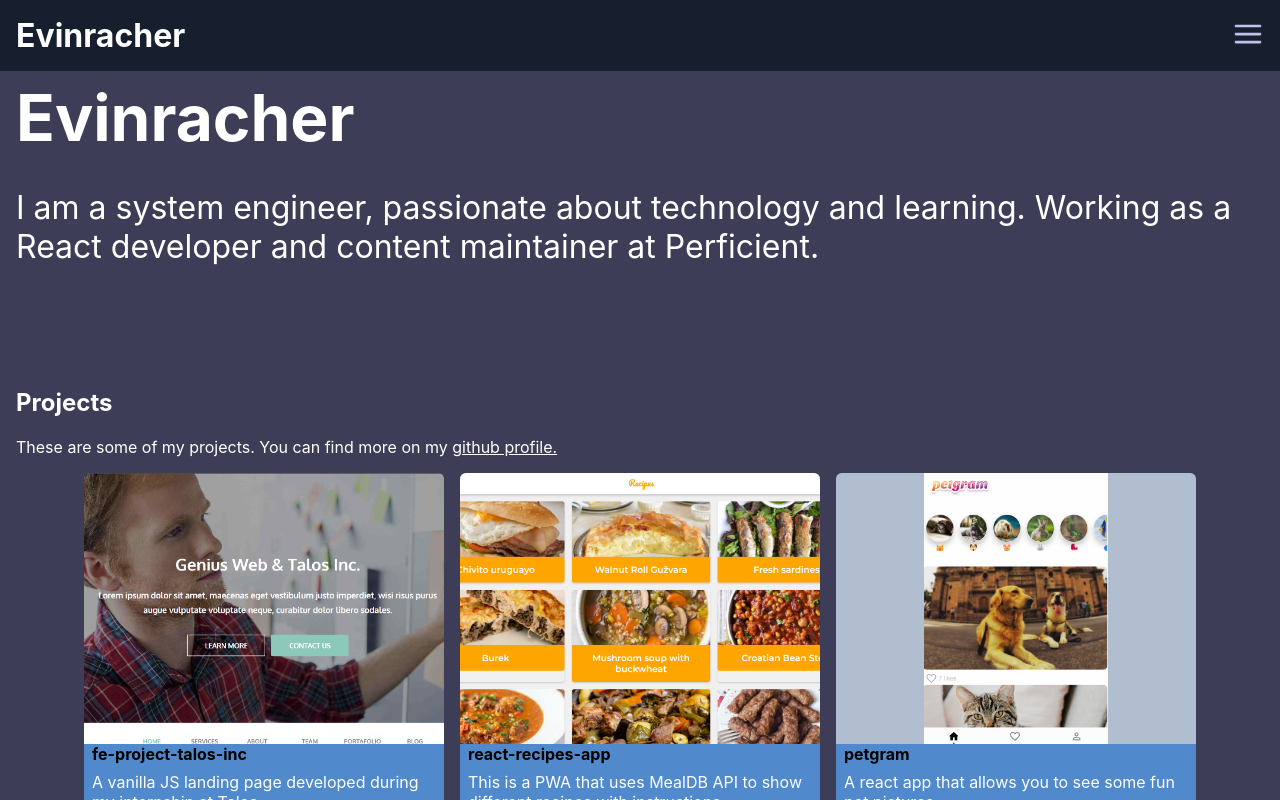
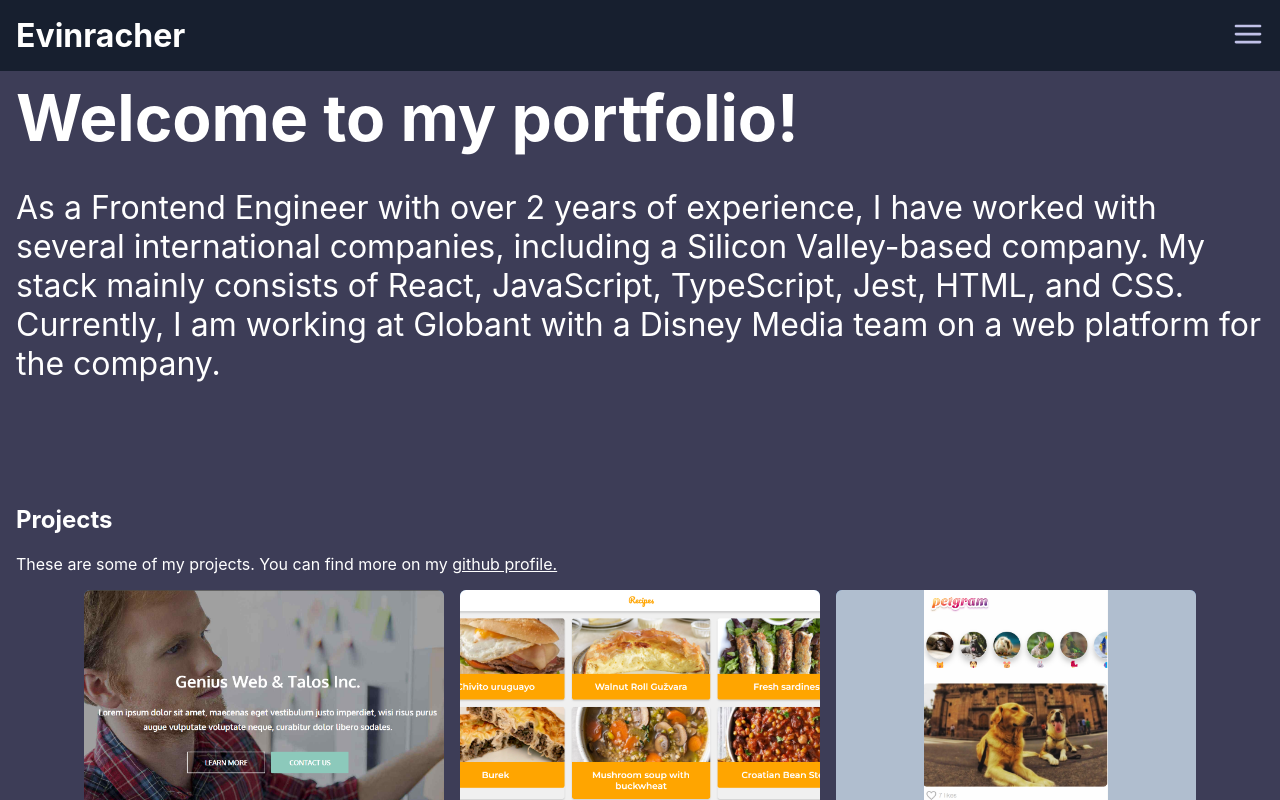
Before and after one commit to evinracher/evinracher.github.io, a React (Create React App) app: page / in a window 1280 px wide. Shown: the top 800 px of the page. Built offline with nearby package versions, Linux system fonts and the light colour scheme.

Commit message:
Add(-): update current description and fix links

```diff
--- a/src/sections/About/index.js
+++ b/src/sections/About/index.js
@@ -4,10 +4,13 @@
 export const About = () => {
   return (
     <section id="about" className={s.about}>
-      <h1 className={s.title}>Evinracher</h1>
+      <h1 className={s.title}>Welcome to my portfolio!</h1>
       <p className={s.description}>
-        I am a system engineer, passionate about technology and learning.
-        Working as a React developer and content maintainer at Perficient.
+        As a Frontend Engineer with over 2 years of experience, I have worked
+        with several international companies, including a Silicon Valley-based
+        company. My stack mainly consists of React, JavaScript, TypeScript,
+        Jest, HTML, and CSS. Currently, I am working at Globant with a Disney
+        Media team on a web platform for the company.
       </p>
     </section>
   );
--- a/src/sections/Contact/index.js
+++ b/src/sections/Contact/index.js
@@ -17,7 +17,11 @@
             </a>
           </li>
           <li className={s.link}>
-            <a href="/" target="_blank">
+            <a
+              href="https://www.linkedin.com/in/kevin-parra-60863b15a/"
+              target="_blank"
+              rel="noreferrer"
+            >
               <FaLinkedin size="2rem" />
             </a>
           </li>
```
